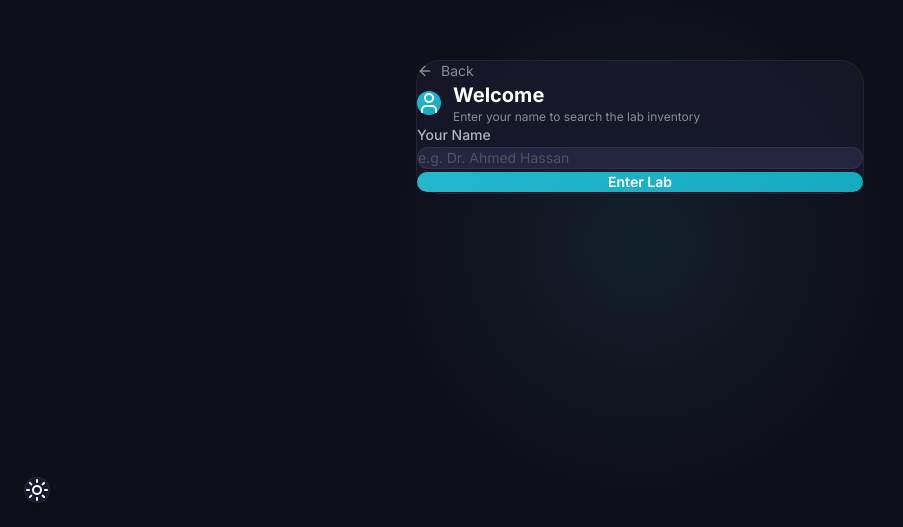
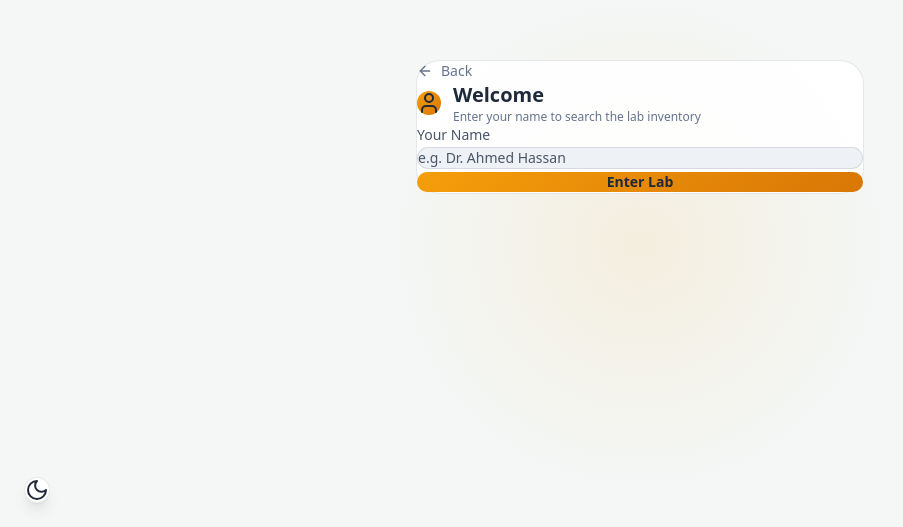
Before and after one commit to fayzm1102004-creator/lab-inventory-client, a React (Vite) app in the folder lab-inventory-client/: page /user/login in a window 1280 px wide. Shown: the part 273-800 px from the top of the page, without its empty margins (0-903 px from the left). Built offline with nearby package versions, Linux system fonts and the light colour scheme; no server answers.

Commit message:
Update project: Set .NET framework to net10.0 and update frontend to a light Chemistry/Arabic school theme

```diff
--- a/lab-inventory-client/src/components/ThemeToggle.jsx
+++ b/lab-inventory-client/src/components/ThemeToggle.jsx
@@ -2,10 +2,10 @@ import { useState, useEffect } from 'react';
 import { Sun, Moon } from 'lucide-react';
 
 export default function ThemeToggle() {
-  const [isDark, setIsDark] = useState(true);
+  const [isDark, setIsDark] = useState(false);
 
   useEffect(() => {
-    const savedTheme = localStorage.getItem('theme') || 'dark';
+    const savedTheme = localStorage.getItem('theme') || 'light';
     setIsDark(savedTheme === 'dark');
     document.documentElement.setAttribute('data-theme', savedTheme);
   }, []);
--- a/lab-inventory-client/src/index.css
+++ b/lab-inventory-client/src/index.css
@@ -1,70 +1,68 @@
 @import "tailwindcss";
+
+@import url('https://fonts.googleapis.com/css2?family=Cairo:wght@400;600;700;800&display=swap');
 
 /* ─── Design Tokens ──────────────────────────────────────────────────── */
 :root {
-  --font-sans: 'Inter', system-ui, -apple-system, sans-serif;
+  --font-sans: 'Cairo', system-ui, -apple-system, sans-serif;
 
-  /* Chemistry-inspired palette */
-  --primary-50:  #eef2ff;
-  --primary-100: #dbe4ff;
-  --primary-200: #bac8ff;
-  --primary-300: #91a7ff;
-  --primary-400: #748ffc;
-  --primary-500: #5c7cfa;
-  --primary-600: #4c6ef5;
-  --primary-700: #4263eb;
-  --primary-800: #3b5bdb;
-  --primary-900: #364fc7;
+  /* Chemistry Lab & Arabic School Palette (Teal & Amber) */
+  --primary-50:  #f0fdfa;
+  --primary-100: #ccfbf1;
+  --primary-200: #99f6e4;
+  --primary-300: #5eead4;
+  --primary-400: #2dd4bf;
+  --primary-500: #0d9488;
+  --primary-600: #0f766e;
+  --primary-700: #115e59;
+  --primary-800: #134e4a;
+  --primary-900: #042f2e;
 
-  --accent-400: #3bc9db;
-  --accent-500: #22b8cf;
-  --accent-600: #15aabf;
+  --accent-400: #fbbf24;
+  --accent-500: #f59e0b;
+  --accent-600: #d97706;
 
-  --success-500: #51cf66;
-  --warning-500: #fcc419;
-  --danger-500: #ff6b6b;
+  --success-500: #10b981;
+  --warning-500: #f59e0b;
+  --danger-500: #ef4444;
 
-  --gray-50:  #f8f9fa;
-  --gray-100: #f1f3f5;
-  --gray-200: #e9ecef;
-  --gray-300: #dee2e6;
-  --gray-400: #ced4da;
-  --gray-500: #adb5bd;
-  --gray-600: #868e96;
-  --gray-700: #495057;
-  --gray-800: #343a40;
-  --gray-900: #212529;
+  --gray-50:  #f8fafc;
+  --gray-100: #f1f5f9;
+  --gray-200: #e2e8f0;
+  --gray-300: #cbd5e1;
+  --gray-400: #94a3b8;
+  --gray-500: #64748b;
+  --gray-600: #475569;
+  --gray-700: #334155;
+  --gray-800: #1e293b;
+  --gray-900: #0f172a;
 
-  --surface-dark:  #0f0f1a;
-  --surface-card:  #1a1a2e;
-  --surface-hover: #252540;
-  --border-subtle: rgba(255, 255, 255, 0.06);
-
-  /* Theme Dynamic Variables (Default Dark) */
-  --bg-main: #0f0f1a;
-  --bg-card: rgba(26, 26, 46, 0.7);
-  --bg-card-solid: #1a1a2e;
-  --bg-hover: #252540;
-  --text-main: #ffffff;
-  --text-muted: #adb5bd;
-  --text-dim: #868e96;
-  --table-bg: rgba(26,26,46,0.6);
-  --table-header: rgba(15,15,26,0.9);
-  --nav-bg: rgba(15, 15, 26, 0.85);
+  /* Theme Dynamic Variables (Default Light) */
+  --bg-main: #f4f7f6;
+  --bg-card: rgba(255, 255, 255, 0.9);
+  --bg-card-solid: #ffffff;
+  --bg-hover: #eef2f6;
+  --text-main: #1e293b;
+  --text-muted: #475569;
+  --text-dim: #64748b;
+  --border-subtle: rgba(15, 23, 42, 0.1);
+  --table-bg: #ffffff;
+  --table-header: #f1f5f9;
+  --nav-bg: rgba(255, 255, 255, 0.95);
 }
 
-:root[data-theme='light'] {
-  --bg-main: #f8f9fa;
-  --bg-card: rgba(255, 255, 255, 0.85);
-  --bg-card-solid: #ffffff;
-  --bg-hover: #f1f3f5;
-  --text-main: #212529;
-  --text-muted: #495057;
-  --text-dim: #868e96;
-  --border-subtle: rgba(0, 0, 0, 0.1);
-  --table-bg: #ffffff;
-  --table-header: #f8f9fa;
-  --nav-bg: rgba(255, 255, 255, 0.9);
+:root[data-theme='dark'] {
+  --bg-main: #0f172a;
+  --bg-card: rgba(30, 41, 59, 0.85);
+  --bg-card-solid: #1e293b;
+  --bg-hover: #334155;
+  --text-main: #f8fafc;
+  --text-muted: #cbd5e1;
+  --text-dim: #94a3b8;
+  --border-subtle: rgba(255, 255, 255, 0.1);
+  --table-bg: #1e293b;
+  --table-header: #0f172a;
+  --nav-bg: rgba(15, 23, 42, 0.95);
 }
 
 /* ─── Global Reset ──────────────────────────────────────────────────── */
@@ -352,14 +350,14 @@ body {
   color: var(--danger-500);
 }
 
-/* light-theme overrides for badges */
-:root[data-theme='light'] .badge--green {
-  background: #dcfce7;
-  color: #166534;
+/* dark-theme overrides for badges */
+:root[data-theme='dark'] .badge--green {
+  background: rgba(16, 185, 129, 0.15);
+  color: #34d058;
 }
-:root[data-theme='light'] .badge--red {
-  background: #fee2e2;
-  color: #991b1b;
+:root[data-theme='dark'] .badge--red {
+  background: rgba(239, 68, 68, 0.15);
+  color: #ef4444;
 }
 
 /* ─── Quantity Chip ──────────────────────────────────────────────────── */
```
Also changed, not shown: 1 other file (tests, documents, lock files or other folders).
